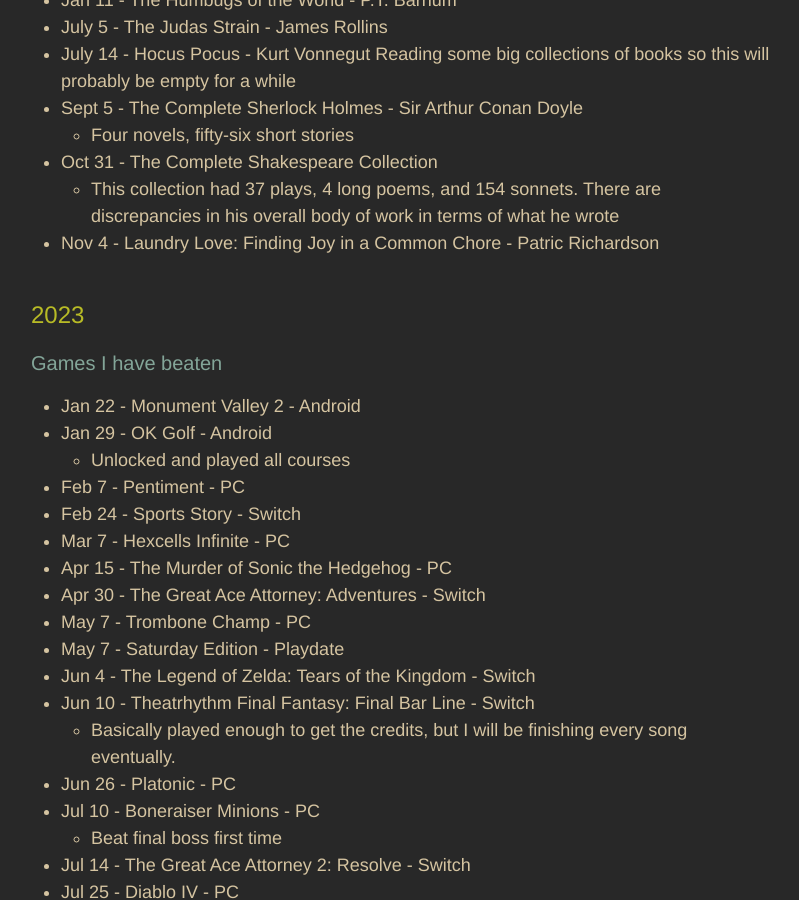
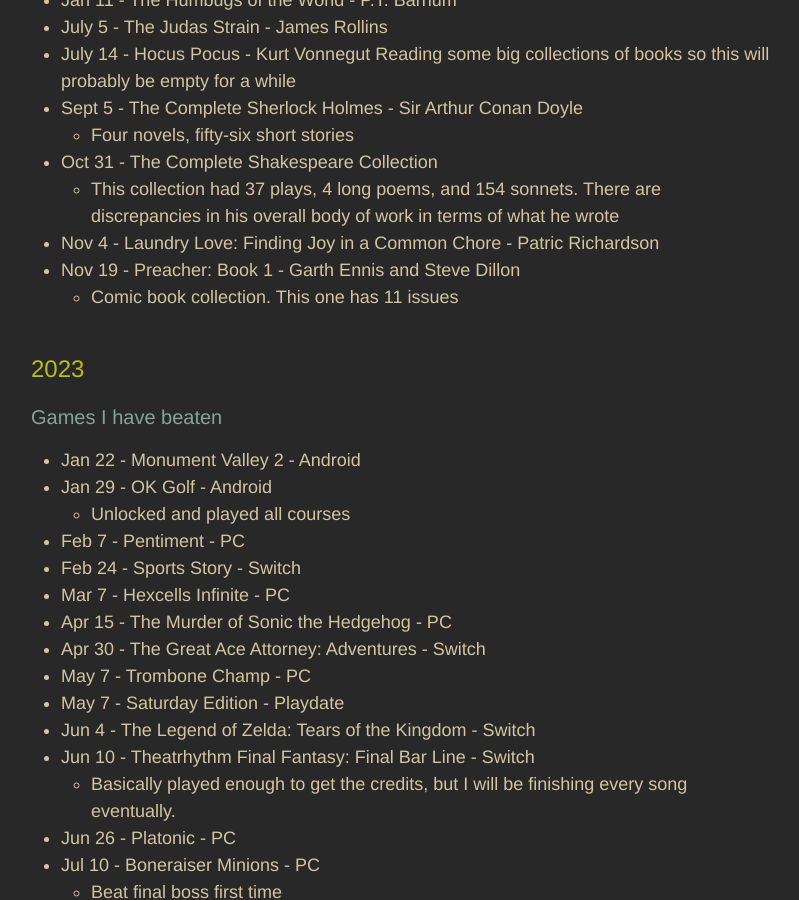
Before and after one commit to adkinsrs/sadkins_site, a Jekyll site: the page built from misc.md, in a window 1280 px wide and 900 px high, scrolled down 1361 px. Shown: the whole window, without its empty margins (239-1038 px from the left). Built offline with Jekyll 4.4.1, drawn with Linux system fonts in a browser that asks for light colours.

Commit message:
read a comic book

```diff
--- a/misc.md
+++ b/misc.md
@@ -55,6 +55,8 @@
 * Oct 31 - The Complete Shakespeare Collection
   * This collection had 37 plays, 4 long poems, and 154 sonnets. There are discrepancies in his overall body of work in terms of what he wrote
 * Nov 4 - Laundry Love: Finding Joy in a Common Chore - Patric Richardson
+* Nov 19 - Preacher: Book 1 - Garth Ennis and Steve Dillon
+  * Comic book collection. This one has 11 issues
 
 ## 2023
 
```
